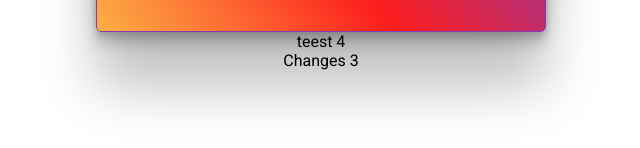
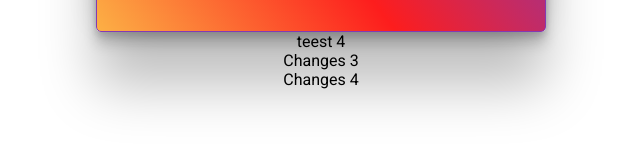
Before and after one commit to taskevich/badyaga-course, a website built with webpack: page src/index.html in a window 1280 px wide. Shown: the part 312-460 px from the top of the page, 319-959 px from the left. Built offline with nearby package versions, Linux system fonts and the light colour scheme.

Commit message:
Update index.html

```diff
--- a/src/index.html
+++ b/src/index.html
@@ -25,6 +25,7 @@
             </div>
             <p>teest 4</p>
             <p>Changes 3</p>
+            <p>Changes 4</p>
         </div>
         <script src="./index.js"></script>
     </body>
```
